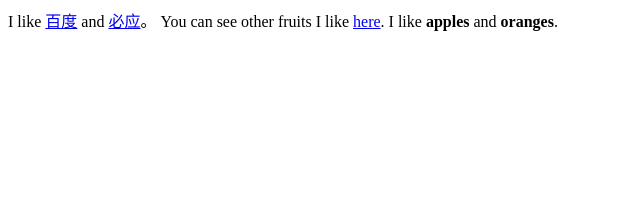
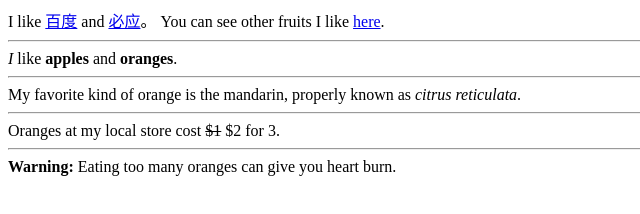
Before and after one commit to huagai666/huagai, a plain HTML site: page chapter8/index.html in a window 1280 px wide. Shown: the whole page, without its empty margins (0-640 px from the left). Drawn offline with Linux system fonts and the light colour scheme.

Commit message:
12.19 22:14

```diff
--- a/chapter8/index.html
+++ b/chapter8/index.html
@@ -5,7 +5,7 @@
         <base href="https://cn.bing.com/">
         <meta name="author" content="Jean">
         <meta name="description" content="A simple example">
-        <link rel="short icon" href="../images/huagai_logo.jpg" type="image/x-icon">
+        <link rel="icon" href="../images/huagai_logo.jpg" type="image/x-icon">
     </head>
     <body>
         I like <a href="images/search?q=世界旅游胜地&form=HDRSC2&first=1">百度</a> and <a href="//cn.bing.com">必应</a>。
@@ -14,6 +14,13 @@
         <!-- <p id="fruits">
             I also like bananas and mangoes.
         </p> -->
-        I like <b>apples</b> and <b>oranges</b>.
+        <hr>
+        <em>I</em> like <b>apples</b> and <b>oranges</b>.
+        <hr>
+        My favorite kind of orange is the mandarin, properly known as <i>citrus reticulata</i>.
+        <hr>
+        Oranges at my local store cost <s>$1</s> $2 for 3.
+        <hr>
+        <strong>Warning:</strong> Eating too many oranges can give you heart burn.
     </body>
 </html>
```
